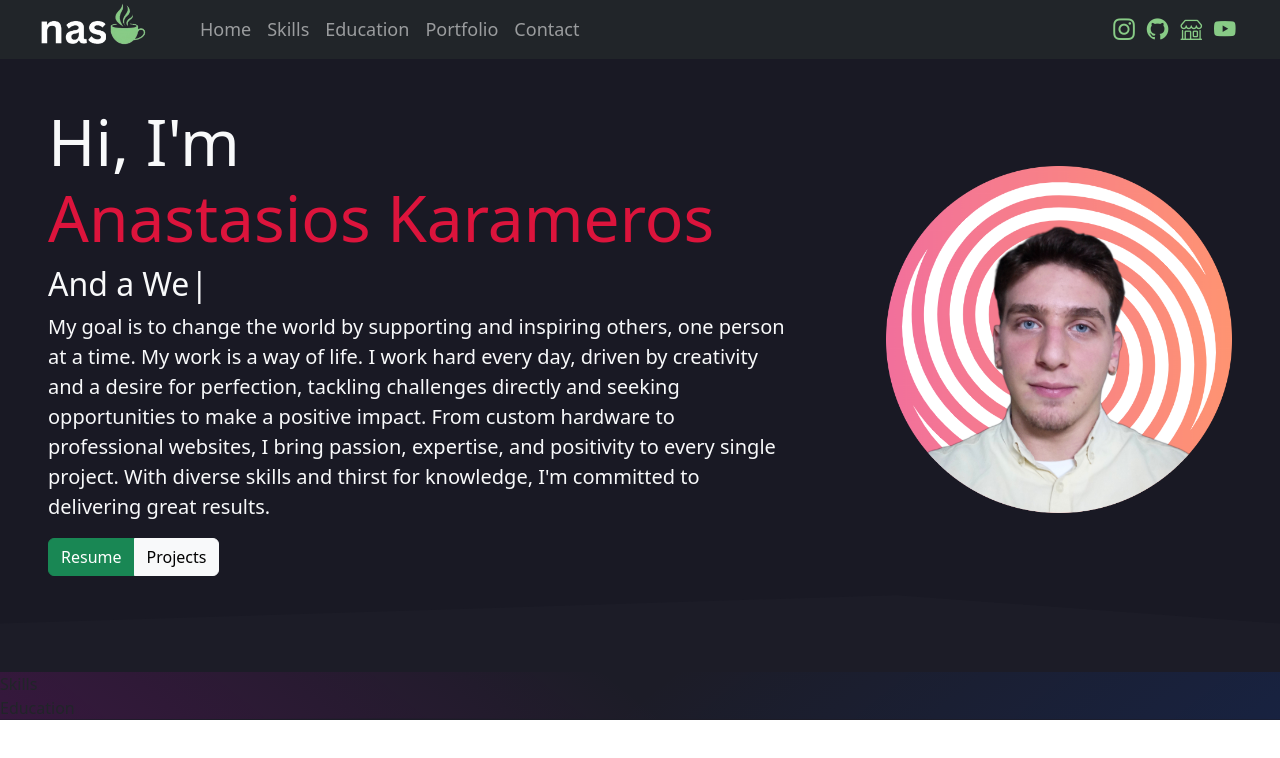
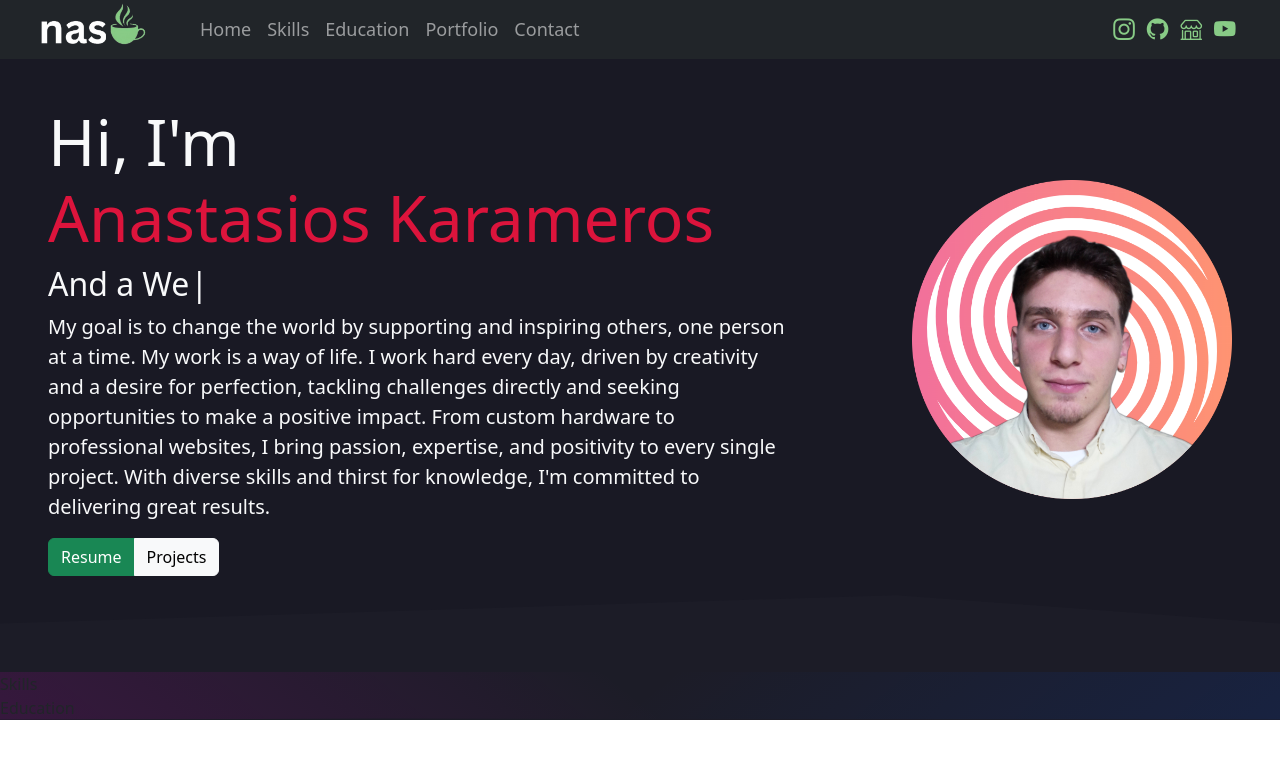
Before and after one commit to hiimnas/portfolio, a React (Vite) app: page / in a window 1280 px wide. Shown: the top 758 px of the page. Built offline with nearby package versions, Linux system fonts and the light colour scheme.

Commit message:
minor changes

```diff
--- a/src/components/hero.css
+++ b/src/components/hero.css
@@ -30,7 +30,7 @@
 }
 
 .hero-right img {
-    width: 78%;
+    width: 72%;
 }
 
 .h2 {
```
